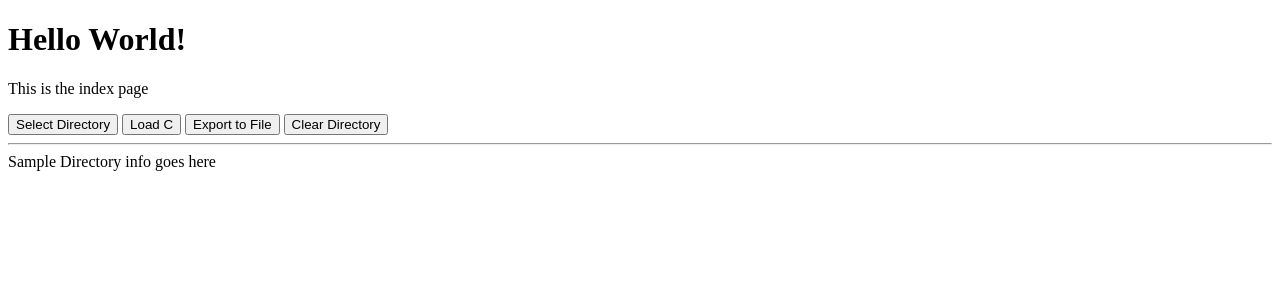
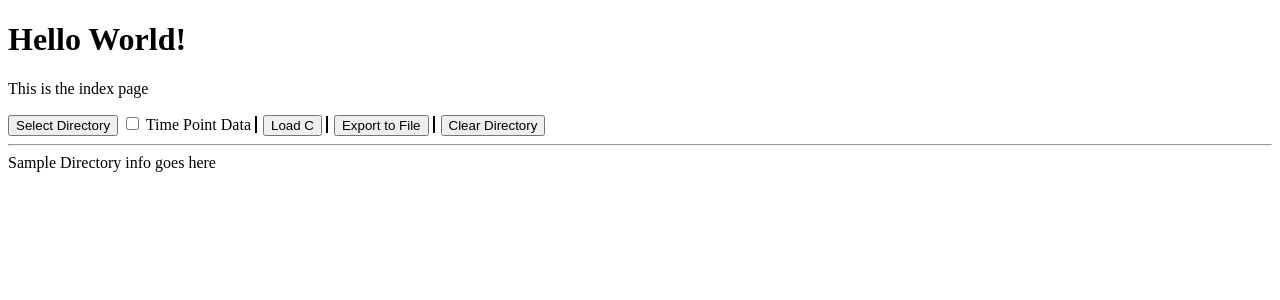
Before and after one commit to aturfah/cmi_helpers, a Flask app: page / in a window 1280 px wide. Shown: the top 300 px of the page. Run offline with Flask 2, Linux system fonts and the light colour scheme.

Commit message:
Add checkbox for timepoint data

```diff
--- a/c_builder/static/style.css
+++ b/c_builder/static/style.css
@@ -6,3 +6,10 @@ table {
 td {
     padding: 0 15px 0 15px;
 }
+
+.vl {
+    border-left: 2px solid;
+    height: 20px;
+    padding-left: 3px;
+    padding-right: 3px;
+}
--- a/c_builder/templates/index.html
+++ b/c_builder/templates/index.html
@@ -12,8 +12,9 @@
     <h1>Hello World!</h1>
     <p>This is the index page</p>
     <input type='button' value="Select Directory" onclick="select_dir()" />
-    <input type='button' value="Load C" onclick="load_C()" />
-    <input type='button' value="Export to File" onclick="export_file()" />
+    <input id="timepoint_cb" type='checkbox'/> <label for="timepoint_cb">Time Point Data</label> <span class="vl"></span>
+    <input type='button' value="Load C" onclick="load_C()" /> <span class="vl"></span>
+    <input type='button' value="Export to File" onclick="export_file()" /> <span class="vl"></span>
     <input type='button' value="Clear Directory" onclick="clear_dir()" />
     <hr/>
     <div id="sample_div">
```
